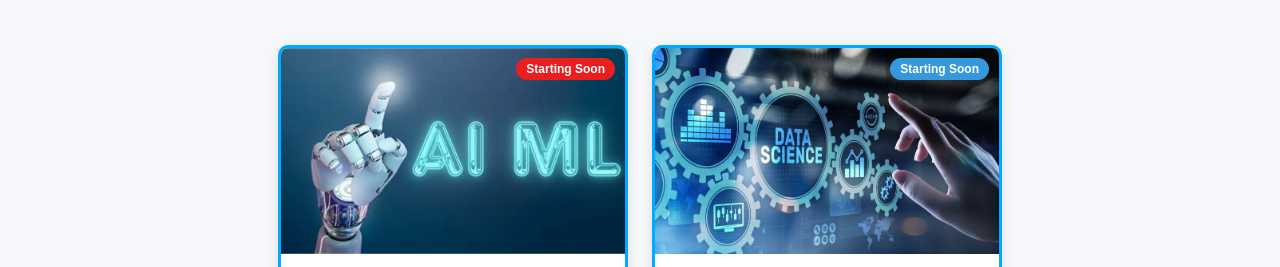
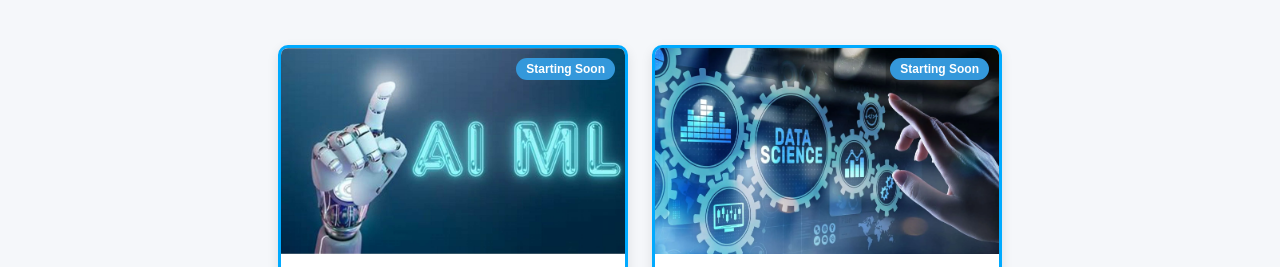
Before and after one commit to syntaxschool1/syntaxschool, a plain HTML site: page Batch.html in a window 1280 px wide. Shown: the part 525-792 px from the top of the page. Drawn offline with Linux system fonts and the light colour scheme; a web font is replaced by a local one.

Commit message:
Update Batch.html

```diff
--- a/Batch.html
+++ b/Batch.html
@@ -1118,7 +1118,7 @@
                 <div class="card-image-container">
                     <img src="img/ai.jpg" alt="AI/ML Class" class="class-image">
                     <!-- <div class="class-badge live">Class on 8pm</div> -->
-                    <div class="class-badge live">Starting Soon</div>
+                    <div class="class-badge upcoming">Starting Soon</div>
                 </div>
 
                 <div class="class-content">
```
